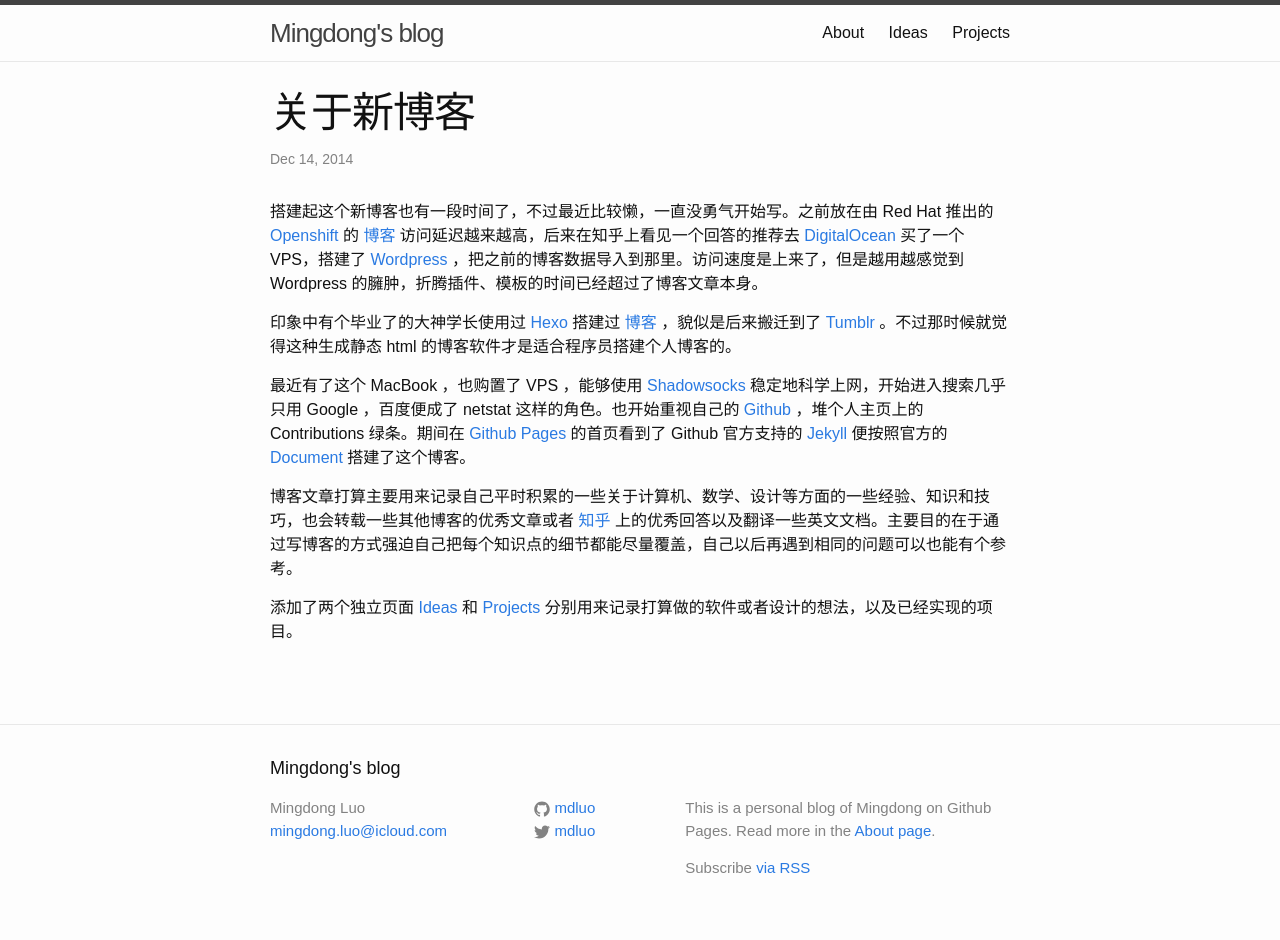
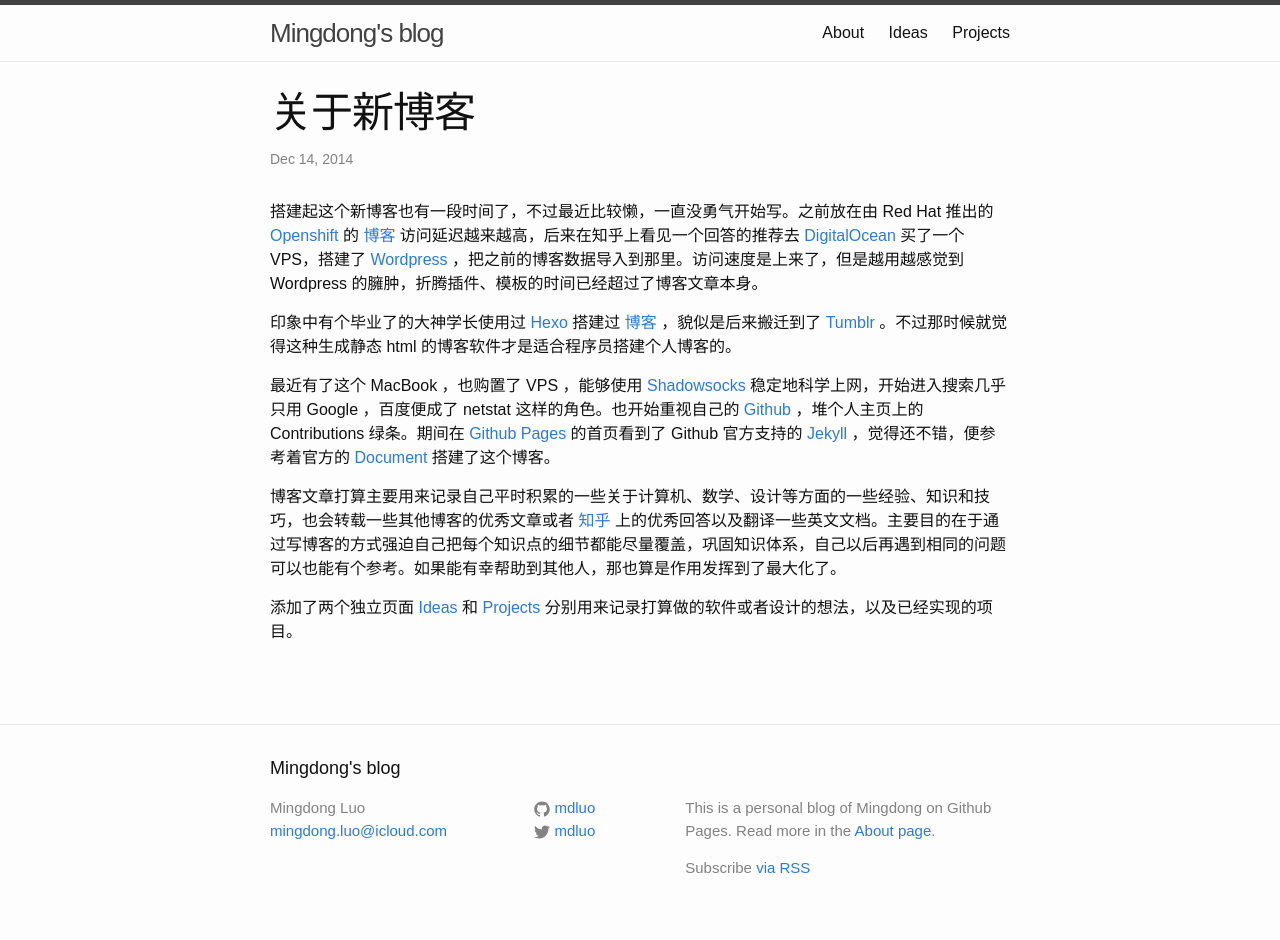
Before and after one commit to itfen/md, a Jekyll site: the page built from _posts/2014-12-14-about-this-blog.md, in a window 1280 px wide. Built offline with Jekyll 4.4.1, drawn with Linux system fonts in a browser that asks for light colours.

Commit message:
Update post

```diff
--- a/_posts/2014-12-14-about-this-blog.md
+++ b/_posts/2014-12-14-about-this-blog.md
@@ -7,9 +7,9 @@
 
 印象中有个毕业了的大神学长使用过 [Hexo][Hexo] 搭建过 [博客][fxck.it] ，貌似是后来搬迁到了 [Tumblr][Tumblr] 。不过那时候就觉得这种生成静态 html 的博客软件才是适合程序员搭建个人博客的。
 
-最近有了这个 MacBook ，也购置了 VPS ，能够使用 [Shadowsocks][Shadowsocks] 稳定地科学上网，开始进入搜索几乎只用 Google ，百度便成了 netstat 这样的角色。也开始重视自己的 [Github][Github] ，堆个人主页上的 Contributions 绿条。期间在 [Github Pages][Github Pages] 的首页看到了 Github 官方支持的 [Jekyll][Jekyll] 便按照官方的 [Document][Document] 搭建了这个博客。
+最近有了这个 MacBook ，也购置了 VPS ，能够使用 [Shadowsocks][Shadowsocks] 稳定地科学上网，开始进入搜索几乎只用 Google ，百度便成了 netstat 这样的角色。也开始重视自己的 [Github][Github] ，堆个人主页上的 Contributions 绿条。期间在 [Github Pages][Github Pages] 的首页看到了 Github 官方支持的 [Jekyll][Jekyll] ，觉得还不错，便参考着官方的 [Document][Document] 搭建了这个博客。
 
-博客文章打算主要用来记录自己平时积累的一些关于计算机、数学、设计等方面的一些经验、知识和技巧，也会转载一些其他博客的优秀文章或者 [知乎][Zhihu] 上的优秀回答以及翻译一些英文文档。主要目的在于通过写博客的方式强迫自己把每个知识点的细节都能尽量覆盖，自己以后再遇到相同的问题可以也能有个参考。
+博客文章打算主要用来记录自己平时积累的一些关于计算机、数学、设计等方面的一些经验、知识和技巧，也会转载一些其他博客的优秀文章或者 [知乎][Zhihu] 上的优秀回答以及翻译一些英文文档。主要目的在于通过写博客的方式强迫自己把每个知识点的细节都能尽量覆盖，巩固知识体系，自己以后再遇到相同的问题可以也能有个参考。如果能有幸帮助到其他人，那也算是作用发挥到了最大化了。
 
 添加了两个独立页面 [Ideas][Ideas] 和 [Projects][Projects] 分别用来记录打算做的软件或者设计的想法，以及已经实现的项目。
 
```
